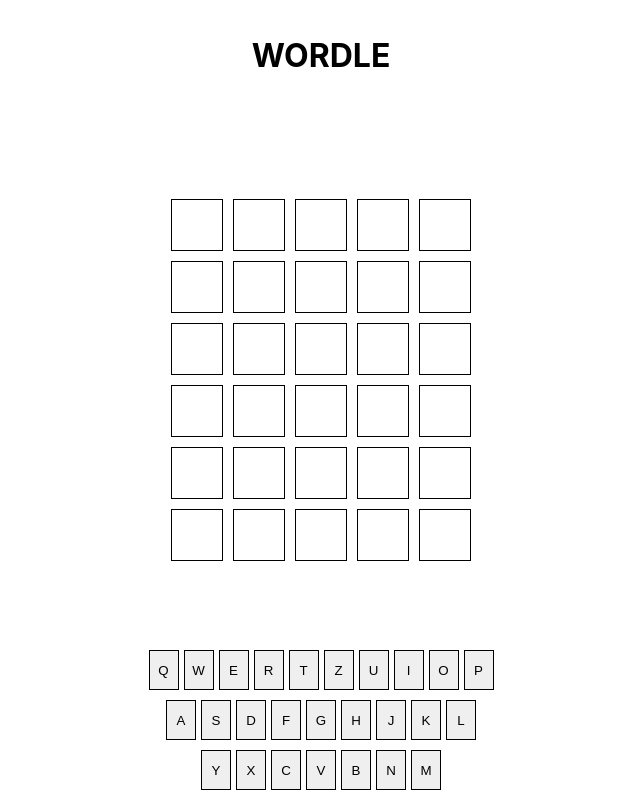
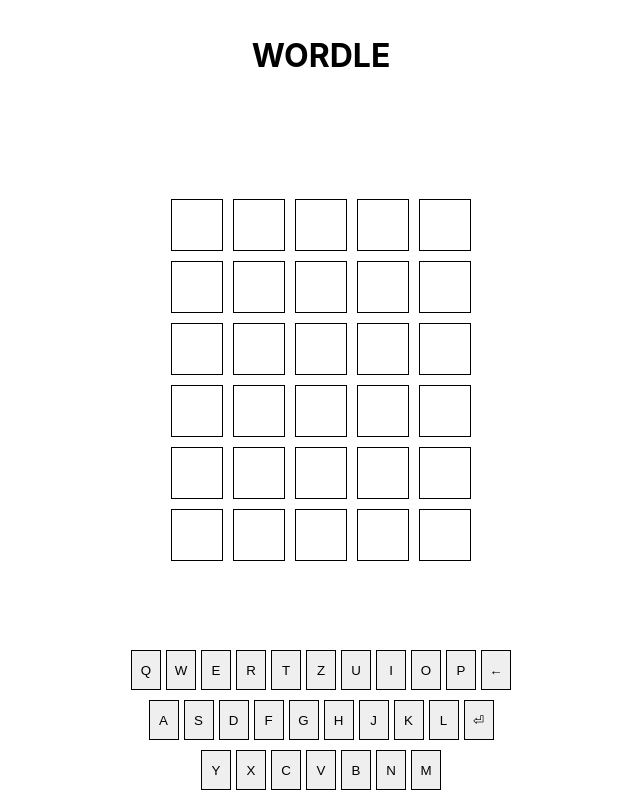
Before and after one commit to MarinKukucka/Wordle, a React (Create React App) app: page / in a window 1280 px wide. Shown: the whole page, without its empty margins (319-959 px from the left). Built offline with nearby package versions, Linux system fonts and the light colour scheme.

Commit message:
make keyboard usable

```diff
--- a/src/App.tsx
+++ b/src/App.tsx
@@ -2,7 +2,11 @@
 import "./App.css";
 import { WORDS as EnglishWords } from "./config/wordList/english/words";
 import { WORDS as CroatianWords } from "./config/wordList/croatian/words";
-import { BACKSPACE, ENTER, NUMBER_OF_GUESSES } from "./config/constants";
+import {
+    BACKSPACE_KEYS,
+    ENTER_KEYS,
+    NUMBER_OF_GUESSES,
+} from "./config/constants";
 import Board from "./components/Board/Board";
 import Header from "./components/Header/Header";
 import GameOver from "./components/GameOver/GameOver";
@@ -16,6 +20,7 @@
     );
     const [currentGuess, setCurrentGuess] = useState<string>("");
     const [isGameOver, setIsGameOver] = useState<boolean>(false);
+    const [isGameWin, setIsGameWin] = useState<boolean>(false);
     const [language, setLanguage] = useState<string>("English");
     const [wrongLetters, setWrongLetters] = useState<Set<string>>(
         new Set<string>()
@@ -27,17 +32,19 @@
         setSolution(words[Math.floor(Math.random() * words.length)]);
     }, [language, words]);
 
-    useEffect(() => {
-        const handleUserKeyPress = (event: KeyboardEvent) => {
-            if (event.key === BACKSPACE) {
+    const handleUserKeyPress = useCallback(
+        (event: KeyboardEvent) => {
+            if (BACKSPACE_KEYS.includes(event.key)) {
                 setCurrentGuess((prev) => prev.slice(0, -1));
 
                 return;
             }
 
-            if (event.key === ENTER) {
+            if (ENTER_KEYS.includes(event.key)) {
                 if (currentGuess.toUpperCase() === solution) {
                     setIsGameOver(true);
+
+                    setIsGameWin(true);
 
                     return;
                 }
@@ -56,6 +63,12 @@
                     )
                 );
 
+                if (nextEmptyIndex === NUMBER_OF_GUESSES - 1) {
+                    setIsGameOver(true);
+
+                    setIsGameWin(false);
+                }
+
                 setCurrentGuess("");
             }
 
@@ -64,8 +77,11 @@
             if (currentGuess.length >= 5) return;
 
             setCurrentGuess((prev) => prev + event.key);
-        };
+        },
+        [currentGuess, guesses, solution, words]
+    );
 
+    useEffect(() => {
         if (!isGameOver) {
             window.addEventListener("keydown", handleUserKeyPress);
 
@@ -77,6 +93,7 @@
         currentGuess,
         currentGuess.length,
         guesses,
+        handleUserKeyPress,
         isGameOver,
         solution,
         words,
@@ -110,6 +127,7 @@
             {isGameOver ? (
                 <GameOver
                     solution={solution}
+                    isGameWin={isGameWin}
                     handleStartNewGame={handleStartNewGame}
                 />
             ) : (
@@ -121,7 +139,10 @@
                         solution={solution}
                         addWrongLetter={handleAddWrongLetter}
                     />
-                    <Keyboard wrongLetters={wrongLetters} />
+                    <Keyboard
+                        wrongLetters={wrongLetters}
+                        handleUserKeyPress={handleUserKeyPress}
+                    />
                 </>
             )}
         </div>
--- a/src/components/GameOver/GameOver.tsx
+++ b/src/components/GameOver/GameOver.tsx
@@ -1,17 +1,24 @@
-import lokiLokac from "../../config/LokiLokac.gif";
+import lokiLokac from "../../assets/LokiLokac.gif";
 import styles from "./GameOver.module.css";
 
 interface Props {
     solution: string;
+    isGameWin: boolean;
     handleStartNewGame: () => void;
 }
 
-function GameOver({ solution, handleStartNewGame }: Props) {
+function GameOver({ solution, isGameWin, handleStartNewGame }: Props) {
     return (
         <div className={styles.container}>
-            <p>CONGRATULATIONS, THE WORD YOU WERE LOOKING FOR IS: {solution}</p>
+            <p>
+                {`${
+                    isGameWin ? "Congratulations :-)" : "You lost :-("
+                } The word you were looking for is: ${solution}`}
+            </p>
             <button onClick={handleStartNewGame}>NEW GAME</button>
-            <img className={styles.gif} src={lokiLokac} alt="Loki Lokac" />
+            {isGameWin && (
+                <img className={styles.gif} src={lokiLokac} alt="Loki Lokac" />
+            )}
         </div>
     );
 }
--- a/src/components/Keyboard/Keyboard.module.css
+++ b/src/components/Keyboard/Keyboard.module.css
@@ -22,5 +22,4 @@
 
 .wrongKey {
     background-color: grey;
-    pointer-events: none;
 }
--- a/src/components/Keyboard/Keyboard.tsx
+++ b/src/components/Keyboard/Keyboard.tsx
@@ -3,13 +3,14 @@
 
 interface Props {
     wrongLetters: Set<string>;
+    handleUserKeyPress: (event: KeyboardEvent) => void;
 }
 
-function Keyboard({ wrongLetters }: Props) {
+function Keyboard({ wrongLetters, handleUserKeyPress }: Props) {
     return (
         <div>
-            {keyboard.map((row) => {
-                const keyboardRow = row.map((key) => {
+            {keyboard.map((row, rowIndex) => {
+                const keyboardRow = row.map((key, keyIndex) => {
                     const isUsedAndWorng = wrongLetters.has(key);
 
                     const className = isUsedAndWorng
@@ -18,15 +19,22 @@
 
                     return (
                         <button
+                            key={keyIndex}
                             className={styles.key + className}
-                            disabled={isUsedAndWorng}
+                            onClick={() =>
+                                handleUserKeyPress({ key } as KeyboardEvent)
+                            }
                         >
                             {key}
                         </button>
                     );
                 });
 
-                return <div className={styles.keyboardRow}>{keyboardRow}</div>;
+                return (
+                    <div key={rowIndex} className={styles.keyboardRow}>
+                        {keyboardRow}
+                    </div>
+                );
             })}
         </div>
     );
--- a/src/config/constants.ts
+++ b/src/config/constants.ts
@@ -2,8 +2,8 @@
 
 export const WORD_LENGTH = 5;
 
-export const BACKSPACE = "Backspace";
-export const ENTER = "Enter";
+export const BACKSPACE_KEYS = ["Backspace", "←"];
+export const ENTER_KEYS = ["Enter", "⏎"];
 
 export const languages = [
     "English",
@@ -11,7 +11,7 @@
 ]
 
 export const keyboard = [
-    ["Q", "W", "E", "R", "T", "Z", "U", "I", "O", "P"],
-    ["A", "S", "D", "F", "G", "H", "J", "K", "L"],
+    ["Q", "W", "E", "R", "T", "Z", "U", "I", "O", "P", "←"],
+    ["A", "S", "D", "F", "G", "H", "J", "K", "L", "⏎"],
     ["Y", "X", "C", "V", "B", "N", "M"]
 ]
```
Also changed, not shown: 1 other file (tests, documents, lock files or other folders).
